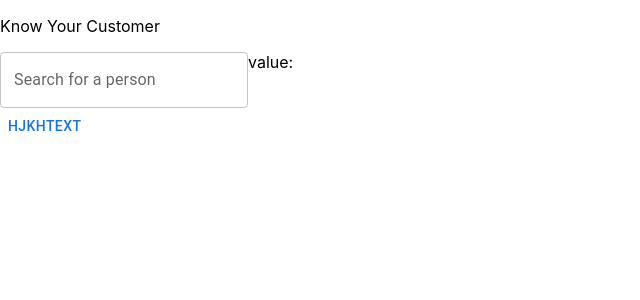
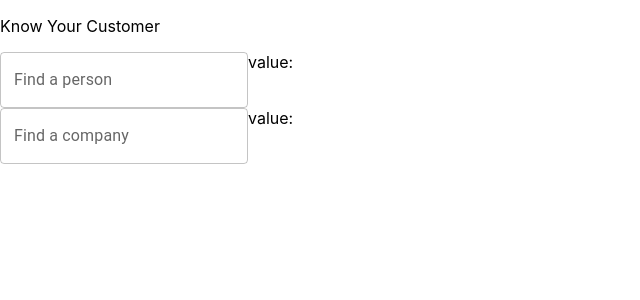
Before and after one commit to davemarong/stacc, a React (Create React App) app: page / in a window 1280 px wide. Shown: the top 300 px of the page, without its empty margins (0-640 px from the left). Built offline with nearby package versions, Linux system fonts and the light colour scheme.

Commit message:
Add Inputfield

```diff
--- a/src/App.tsx
+++ b/src/App.tsx
@@ -5,11 +5,11 @@ import { InputField } from "./components/inputField/InputField";
 
 function App() {
   return (
-    <div>
-      <Header>Know Your Customer </Header>
-      <InputField />
-      <Button variant="text">hjkhText</Button>
-    </div>
+    <>
+      <Header>Know Your Customer</Header>
+      <InputField>Find a person</InputField>
+      <InputField>Find a company</InputField>
+    </>
   );
 }
 
--- a/src/components/inputField/InputField.tsx
+++ b/src/components/inputField/InputField.tsx
@@ -1,7 +1,11 @@
-import React, { useState } from "react";
+import React, { useState, ReactNode } from "react";
 import TextField from "@mui/material/TextField";
 
-export const InputField = () => {
+type Props = {
+  children: ReactNode;
+};
+
+export const InputField = ({ children }: Props) => {
   const [userInput, setUserInput] = useState("");
 
   const handleUserInput = (e: React.ChangeEvent<HTMLInputElement>) => {
@@ -11,7 +15,7 @@ export const InputField = () => {
     <div>
       <TextField
         id="outlined-basic"
-        label="Search for a person"
+        label={children}
         variant="outlined"
         value={userInput}
         onChange={handleUserInput}
```
